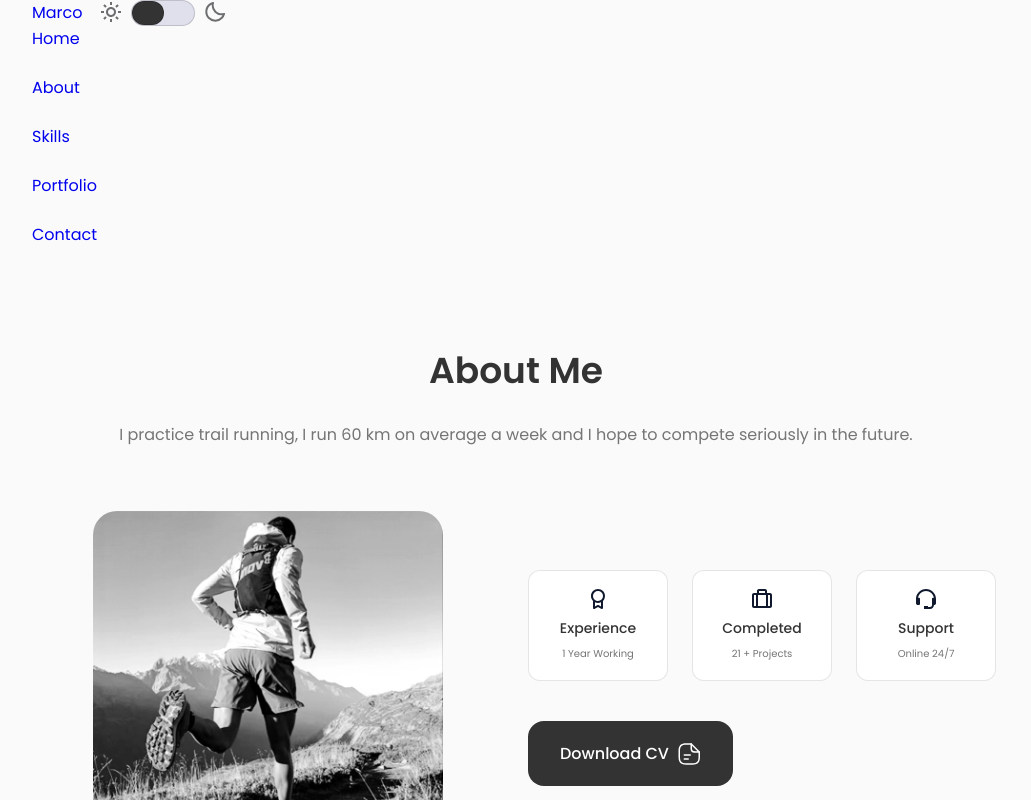
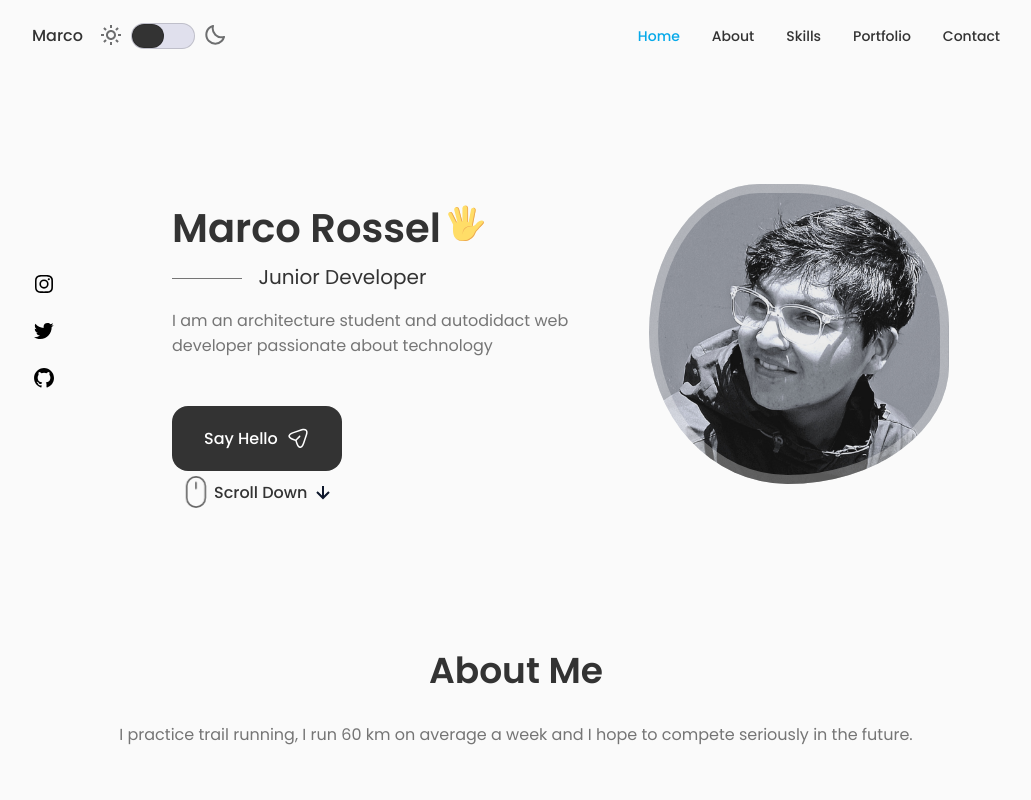
Before and after one commit to MarcoRosselDev/portfolio-3d, a React (Create React App) app: page / in a window 1280 px wide. Shown: the top 800 px of the page, without its empty margins (124-1155 px from the left). Built offline with nearby package versions, Linux system fonts and the light colour scheme.

Commit message:
home css

```diff
--- a/src/App.js
+++ b/src/App.js
@@ -1,10 +1,12 @@
 import React, { useEffect, useState } from "react";
 import About from "./components/about/About";
+import Home from "./components/home/Home";
 import Footer from "./components/footer/Fotter";
 import Skills from "./components/skills/Skills";
 import Contact from "./components/contact/Contact";
 import ScrollUp from "./components/scrollup/ScrollUp";
 import "./App.css";
+import "./components/header/header.css";
 
 function App() {
   /*============= Change Background header ============= */
@@ -212,7 +214,7 @@ function App() {
         </nav>
       </header>
       <main className="main">
-        {/* <Home mode={dark} /> */}
+        <Home mode={dark} />
         <About mode={dark} />
         <Skills mode={dark} />
         {/* <Portfolio mode={dark} /> */}
```
Also changed, not shown: src/assets/perfil.jpg (added), src/components/header/Header.jsx (added).
